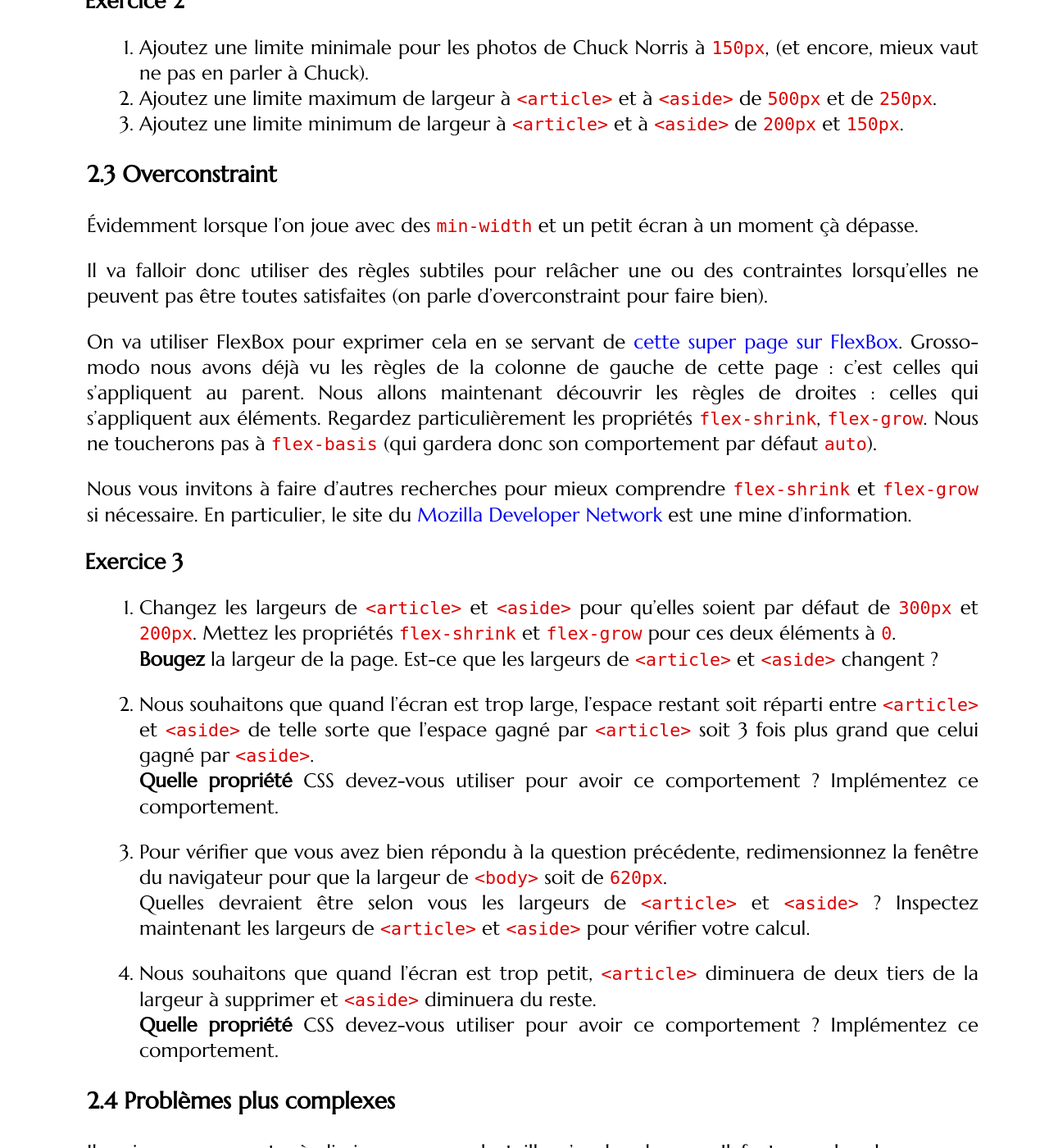
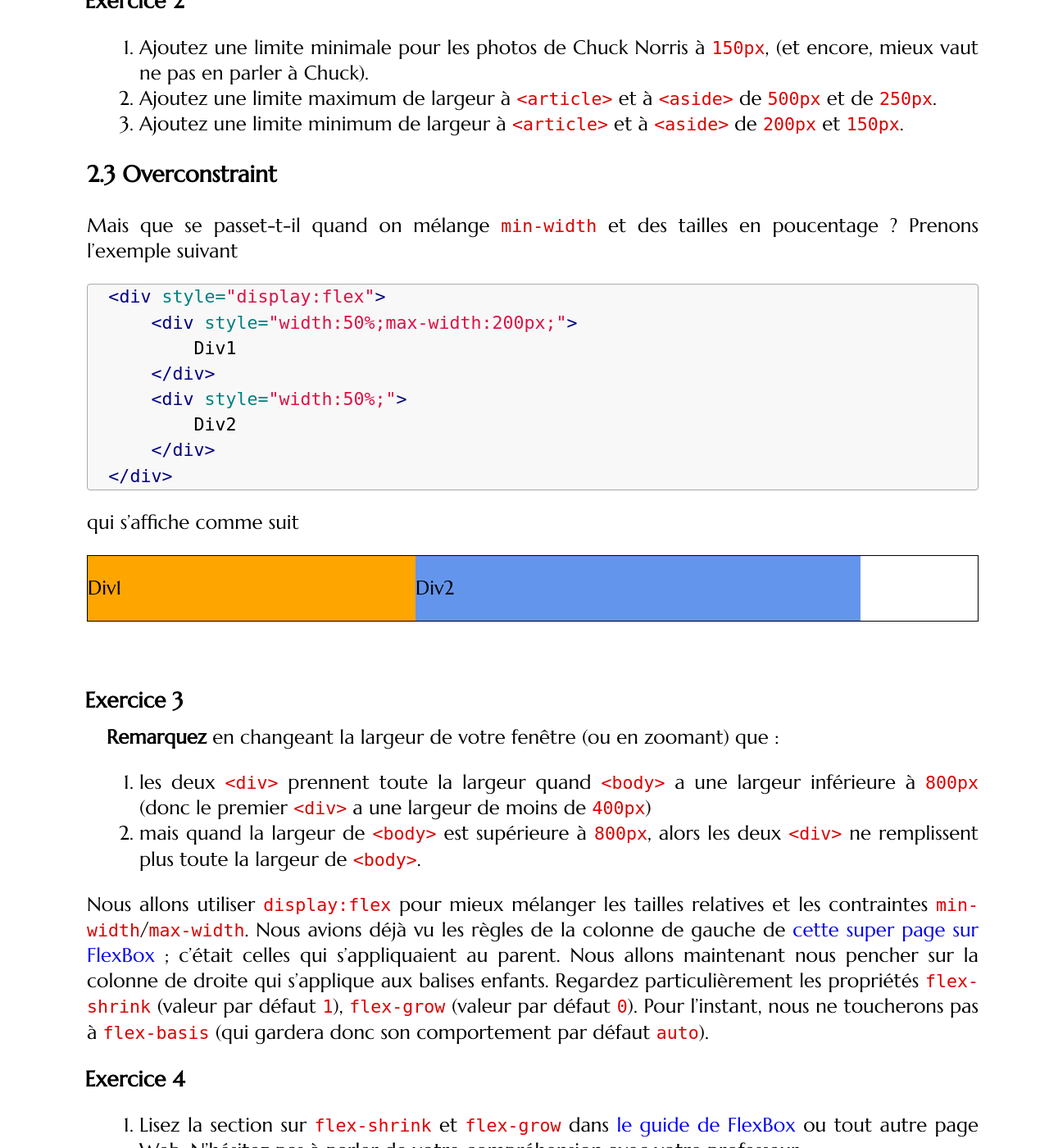
Before and after one commit to romainlebreton/R1.02-DeveloppementInterfacesWeb, a Jekyll site: the page built from tutorials/tutorial5.md, in a window 1280 px wide and 1400 px high, scrolled down 2189 px. Shown: the whole window at 82% size. Built offline with Jekyll 4.4.1, drawn with Linux system fonts in a browser that asks for light colours; some web fonts are replaced; comment, search, counter and statistics services are not loaded; some of the changed text lies outside the part shown.

Commit message:
Update tut5-fr from tut5-en

````diff
--- a/tutorials/tutorial5.md
+++ b/tutorials/tutorial5.md
@@ -136,28 +136,102 @@
 
 ### Overconstraint
 
-Évidemment lorsque l'on joue avec des `min-width` et un petit écran à un moment
-çà dépasse.
+Mais que se passet-t-il quand on mélange `min-width` et des tailles en
+poucentage ? Prenons l'exemple suivant
 
-Il va falloir donc utiliser des règles subtiles pour relâcher une ou des contraintes lorsqu'elles ne peuvent pas être toutes satisfaites (on parle d'overconstraint pour faire bien).
 
-On va utiliser FlexBox pour exprimer cela en se servant de
-[cette super page sur FlexBox](https://css-tricks.com/snippets/css/a-guide-to-flexbox/).
-Grosso-modo nous avons déjà vu les règles de la colonne de gauche de cette
-page : c'est celles qui s'appliquent au parent.  Nous allons maintenant
-découvrir les règles de droites : celles qui s'appliquent aux éléments. Regardez
-particulièrement les propriétés `flex-shrink`, `flex-grow`. Nous ne toucherons
-pas à `flex-basis` (qui gardera donc son comportement par défaut `auto`).
+```html
+<div style="display:flex">
+	<div style="width:50%;max-width:200px;">
+		Div1
+	</div>
+	<div style="width:50%;">
+		Div2
+	</div>
+</div>
+```
 
-Nous vous invitons à faire d'autres recherches pour mieux comprendre
-`flex-shrink` et `flex-grow` si nécessaire. En particulier, le site du
-[Mozilla Developer Network](https://developer.mozilla.org/fr/) est une mine
-d'information.
+qui s'affiche comme suit
+
+<div style="display:flex;border:1px solid black;">
+<div style="width:50%;max-width:400px;background-color:orange;">
+Div1
+</div>
+<div style="width:50%;background-color: cornflowerblue;">
+Div2
+</div>
+</div>
+
+<br>
+
+<div class="exercise">
+
+**Remarquez** en changeant la largeur de votre fenêtre (ou en zoomant) que :
+
+1. les deux `<div>` prennent toute la largeur quand `<body>` a une largeur
+   inférieure à `800px` (donc le premier `<div>` a une largeur de moins de
+   `400px`)
+2. mais quand la largeur de `<body>` est supérieure à `800px`, alors les deux
+   `<div>` ne remplissent plus toute la largeur de `<body>`.
+
+</div>
+
+
+Nous allons utiliser `display:flex` pour mieux mélanger les tailles relatives et
+les contraintes `min-width`/`max-width`. Nous avions déjà vu les règles de la
+colonne de gauche de
+[cette super page sur FlexBox](https://css-tricks.com/snippets/css/a-guide-to-flexbox/)
+; c'était celles qui s'appliquaient au parent. Nous allons maintenant nous
+pencher sur la colonne de droite qui s'applique aux balises enfants. Regardez
+particulièrement les propriétés `flex-shrink` (valeur par défaut `1`),
+`flex-grow` (valeur par défaut `0`). Pour l'instant, nous ne toucherons pas à
+`flex-basis` (qui gardera donc son comportement par défaut `auto`).
+
+<!-- Nous vous invitons à faire d'autres recherches pour mieux comprendre -->
+<!-- `flex-shrink` et `flex-grow` si nécessaire. En particulier, le site du -->
+<!-- [Mozilla Developer Network](https://developer.mozilla.org/fr/) est une mine -->
+<!-- d'information. -->
 
 <!-- Attention, le comportement de l'exercice précédent est déjà déformé par les
 propriétés par défaut flex-grow:0; flex-shrink:1 -->
 
 <div class="exercise">
+
+1. Lisez la section sur `flex-shrink` et `flex-grow` dans [le guide de
+   FlexBox](https://css-tricks.com/snippets/css/a-guide-to-flexbox/) ou tout
+   autre page Web. N'hésitez pas à parler de votre compréhension avec votre
+   professeur.
+
+1. Donnons un exemple d'utilisation de `flex-grow`. Votre boulot est de vérifier
+   que vous comprenez son fonctionnement.
+
+   Nous pouvons désormais résoudre le problème précédent avec `flex-grow:1;`.
+
+   ```html
+   <div style="display:flex">
+   	<div style="width:50%;max-width:200px;">
+   		Div1
+   	</div>
+   	<div style="width:50%;flex-grow:1;">
+   		Div2
+   	</div>
+   </div>
+   ```
+
+   qui s'affiche comme suit
+
+   <div style="display:flex;border:1px solid black;">
+   <div style="width:50%;max-width:400px;background-color:orange;">
+   Div1
+   </div>
+   <div style="width:50%;flex-grow:1;background-color: cornflowerblue;">
+   Div2
+   </div>
+   </div>
+
+   Maintenant que la largeur de `<body>` est supérieure à `800px`, alors le
+   second `<div>` voit sa largeur augmenter grâce à `flex-grow:1;`. Donc les
+   deux `<div>` remplissent toujours la largeur de `<body>`.
 
 1. Changez les largeurs de `<article>` et `<aside>` pour qu'elles soient par
 défaut de `300px` et `200px`. Mettez les propriétés `flex-shrink` et `flex-grow`
@@ -274,30 +348,34 @@
 <div class="exercise">
 
 1. Dans les outils développeurs (`F12`) de Chrome/Chromium, passez dans le
-device mode *"Samsumg Galaxy SIII"* sous Chrome/Chromium et rechargez votre
-page. Constatez que le site s'affiche en tout petit.
+device mode
+<img src="{{site.baseurl}}/assets/phone-responsive.png" alt="Outil pour mobile" style="margin: 0 auto;width:45px;vertical-align:middle;">
+*"Samsumg Galaxy S5"* sous Chrome/Chromium et rechargez votre page. Constatez
+que le site s'affiche en tout petit.
 
-**Attention :** En appuyant sur `F12` sur Chrome/Chromium, vous devez voir la
-petite icône <img src="{{site.baseurl}}/assets/phone-responsive.png" alt="Outil
-pour mobile" style="margin: 0 auto;width:45px;vertical-align:middle;">. Sinon,
-c'est que votre version de Chrome ou Chromium n'est pas à jour. Dans ce cas,
-allez sur le [site de l'IUT](https://iutdepinfo.iutmontp.univ-montp2.fr/),
-identifiez-vous puis téléchargez
-[l'archive suivante](https://infolimon.iutmontp.univ-montp2.fr/public/windows/chrome-win32.zip)
-(à décompresser avec *7-zip*).  Il faudra d'abord fermer toutes vos fenêtres de
-Chrome avant de lancer l'exécutable `chrome.exe` contenu dans l'archive.
+<!-- **Attention :** En appuyant sur `F12` sur Chrome/Chromium, vous devez voir la -->
+<!-- petite icône <img src="{{site.baseurl}}/assets/phone-responsive.png" alt="Outil -->
+<!-- pour mobile" style="margin: 0 auto;width:45px;vertical-align:middle;">. Sinon, -->
+<!-- c'est que votre version de Chrome ou Chromium n'est pas à jour. Dans ce cas, -->
+<!-- allez sur le [site de l'IUT](https://iutdepinfo.iutmontp.univ-montp2.fr/), -->
+<!-- identifiez-vous puis téléchargez -->
+<!-- [l'archive suivante](https://infolimon.iutmontp.univ-montp2.fr/public/windows/chrome-win32.zip) -->
+<!-- (à décompresser avec *7-zip*).  Il faudra d'abord fermer toutes vos fenêtres de -->
+<!-- Chrome avant de lancer l'exécutable `chrome.exe` contenu dans l'archive. -->
 
-1. Inspectez le `<body>` de votre page pour voir sa largeur.
+<!-- 1. Inspectez le `<body>` de votre page pour voir sa largeur. -->
 
-   <!-- largeur : 980 px sur mon PC -->
+<!--    <\!-- largeur : 980 px sur mon PC -\-> -->
 
-1. Zoomez et dézoomez avec les boutons - et + de <img
-src="{{site.baseurl}}/assets/zoom-button.png" alt="Bouton pour le zoom"
-style="vertical-align:middle"> (émulation du *pinch-to-zoom*). Passez au niveau
-de zoom 1 pour voir le site non zoomé.
+<!-- 1. Zoomez et dézoomez avec les boutons - et + de <img -->
+<!-- src="{{site.baseurl}}/assets/zoom-button.png" alt="Bouton pour le zoom" -->
+<!-- style="vertical-align:middle"> (émulation du *pinch-to-zoom*). Passez au niveau -->
+<!-- de zoom 1 pour voir le site non zoomé. -->
 
 1. Vérifiez que la taille du `<body>` est de `980px`, ce qui signifie que
    l'algorithme précédent a été utilisé pour l'affichage.
+   Remarquez aussi que la largeur de l'affichage est de `360px`, ce qui signifie
+   d'un zoom arrière est effectué.
 
 </div>
 
@@ -326,6 +404,11 @@
 https://developer.mozilla.org/en-US/docs/Web/HTML/Element/meta#Attributes
 
 http://www.alsacreations.com/article/lire/1490-comprendre-le-viewport-dans-le-web-mobile.html
+
+Meta name viewport viendrait de Apple et serait propriétaire
+
+Pré-norme de remplacement avec @viewport dans CSS
+https://www.w3.org/TR/css-device-adapt-1/
 -->
 
 <div class="exercise">
@@ -365,6 +448,7 @@
 
   ```css
   @media(ma_condition) {
+    div {background-color:white;}
      ...
   }
   ```
@@ -378,13 +462,22 @@
 [l'ensemble des conditions possibles](https://developer.mozilla.org/fr/docs/Web/CSS/Media_queries),
 nous allons nous intéresser particulièrement aux suivantes:
 
-* `min-width`, `max-width`, `min-height` et `max-height` : permettent de renseigner une
-  dimension minimale/maximale à remplir pour que la condition soit vraie.
+* `min-width`, `max-width`, `min-height` et `max-height` : permettent de
+  renseigner une dimension minimale/maximale à remplir pour que la condition
+  soit vraie. Par exemple,
+
+  ```css
+    @media(min-width:100px) {
+      div {background-color:white;}
+    }
+  ```
+
   <!-- Définies dans l'une des unités supportées par le CSS (px, em, cm, in...). Si -->
   <!-- ni “min” ni “max” n'est utilisé, alors la condition se réfère à une taille -->
   <!-- exacte. -->
   <!-- * « color » : le nombre de bits par couleur supportés par l'écran (0 = noir et -->
   <!--   blanc, 8 = 256 couleurs, 16 = 65000 couleurs) -->
+
 * `orientation` : prend les valeurs `landscape` (écran horizontal) ou `portrait`
   (écran vertical)
 
@@ -417,12 +510,10 @@
 
 <div class="exercise">
 
-* Allez sur le site [Bootstrap](http://getbootstrap.com/) et constatez les 2
-points de ruptures. Aidez-vous du bouton *"media query"* <img
-src="{{site.baseurl}}/assets/media-query-icon.png" alt="Bouton pour découvrir
-les media-query" style="vertical-align:middle">.
-(Au besoin actualisez la page pour que l'outil puisse correctement émuler le
-comportement sur mobile).
+* Allez sur le site [Bootstrap](http://getbootstrap.com/) et constatez qu'il y a
+  2 largeurs pour laquelle la mise en page change.
+* Utilisez le *device mode* pour afficher les *media queries* (cliquer sur les 3
+  points verticaux du *device mode* pour afficher ces *media queries*).
 * Que se passe-t-il visuellement dans le menu lorsque vous redimensionnnez la
 fenêtre autour du point de rupture situé à `768px` ?
 
````
Also changed, not shown: other parts of tutorials/tutorial5.md (+1 -1 lines), tutorials/tutorial5-en.md (+9 -8 lines).
